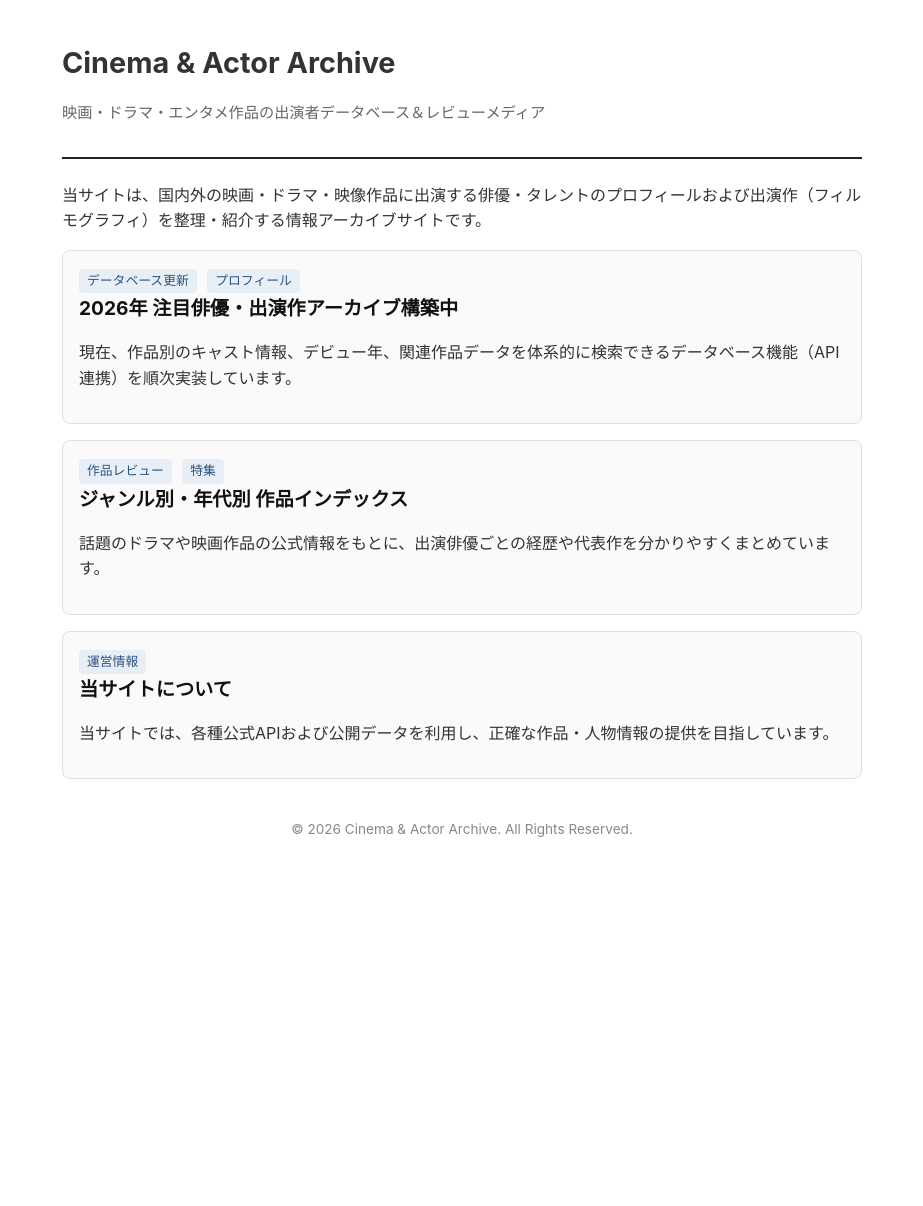
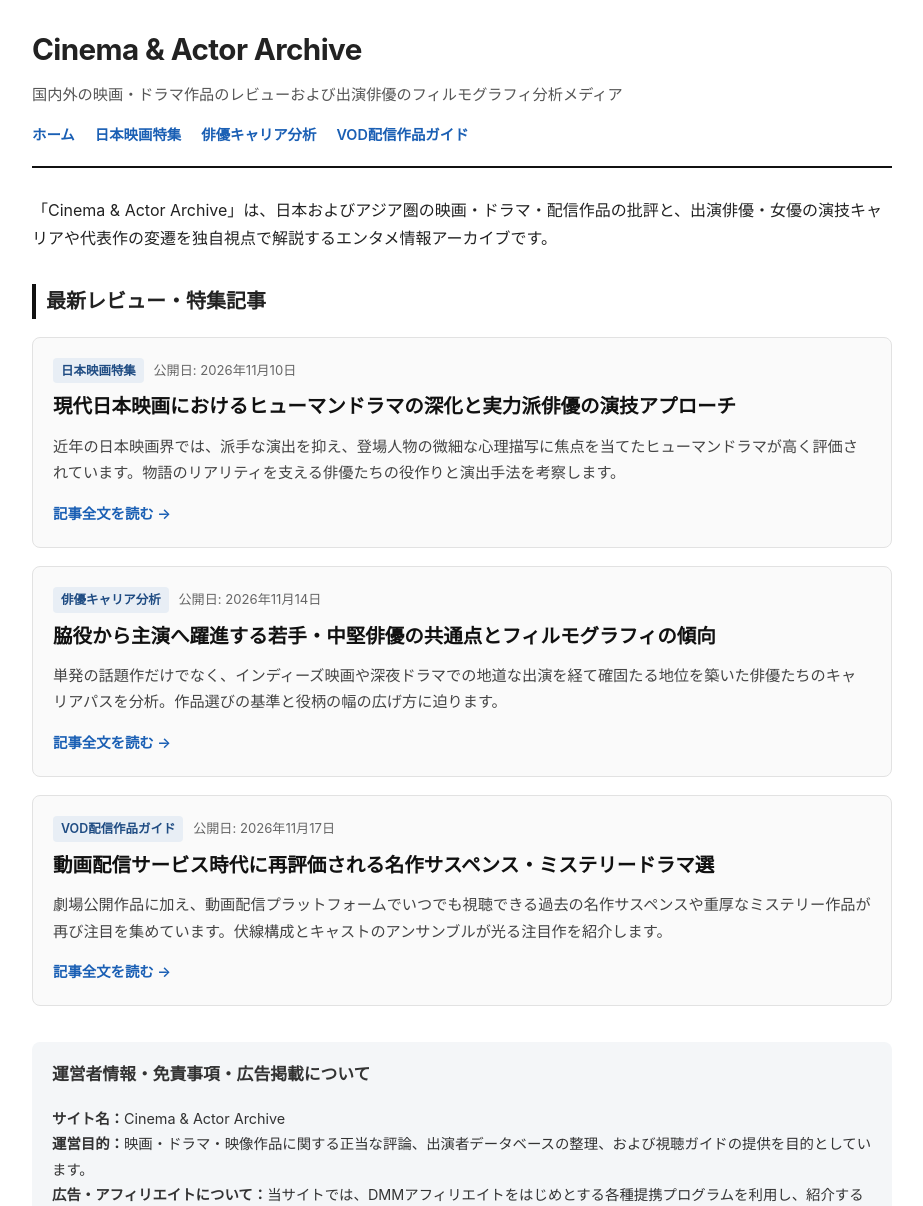
Before and after one commit to daviskim1982/daviskim, a plain HTML site: page index.html in a window 1280 px wide. Shown: the top 1206 px of the page, without its empty margins (178-1101 px from the left). Before the commit the page ends 881 px from the top, so only its background shows below. Drawn offline with Linux system fonts and the light colour scheme.

Commit message:
Revise index.html for improved layout and content
Updated the title and subtitle for better clarity. Modified styles for improved layout and readability. Added navigation links and enhanced content descriptions.

```diff
--- a/index.html
+++ b/index.html
@@ -3,44 +3,74 @@
 <head>
   <meta charset="UTF-8">
   <meta name="viewport" content="width=device-width, initial-scale=1.0">
-  <title>Cinema & Actor Database Archive</title>
+  <title>Cinema & Actor Archive | 映画・ドラマ作品と出演俳優のデータベース＆レビュー</title>
   <style>
-    body { font-family: -apple-system, BlinkMacSystemFont, "Segoe UI", Roboto, sans-serif; max-width: 800px; margin: 40px auto; padding: 0 20px; line-height: 1.6; color: #333; }
-    header { border-bottom: 2px solid #222; padding-bottom: 16px; margin-bottom: 24px; }
-    h1 { margin: 0; font-size: 1.8rem; }
-    .subtitle { color: #666; font-size: 0.95rem; }
-    .card { border: 1px solid #e0e0e0; border-radius: 8px; padding: 16px; margin-bottom: 16px; background: #fafafa; }
-    .card h2 { margin-top: 0; font-size: 1.2rem; color: #111; }
-    .tag { display: inline-block; background: #e8eef5; color: #2b547e; padding: 2px 8px; border-radius: 4px; font-size: 0.8rem; margin-right: 6px; }
-    footer { margin-top: 40px; font-size: 0.85rem; color: #888; text-align: center; }
+    body { font-family: -apple-system, BlinkMacSystemFont, "Hiragino Sans", "Yu Gothic", sans-serif; max-width: 860px; margin: 0 auto; padding: 24px 20px; line-height: 1.75; color: #222; background: #fff; }
+    header { border-bottom: 2px solid #111; padding-bottom: 18px; margin-bottom: 28px; }
+    header h1 { margin: 0 0 6px 0; font-size: 1.85rem; letter-spacing: -0.02em; }
+    .subtitle { color: #555; font-size: 0.95rem; margin: 0; }
+    nav { margin-top: 14px; font-size: 0.9rem; }
+    nav a { color: #1a5fb4; text-decoration: none; margin-right: 16px; font-weight: 600; }
+    nav a:hover { text-decoration: underline; }
+    .section-title { font-size: 1.25rem; border-left: 4px solid #111; padding-left: 10px; margin: 32px 0 18px 0; }
+    .article-card { border: 1px solid #e2e2e2; border-radius: 8px; padding: 20px; margin-bottom: 18px; background: #fafafa; transition: border-color 0.2s; }
+    .article-card:hover { border-color: #999; }
+    .meta { font-size: 0.82rem; color: #666; margin-bottom: 6px; }
+    .tag { display: inline-block; background: #e8eef5; color: #1e4b82; padding: 2px 8px; border-radius: 4px; font-size: 0.78rem; font-weight: 600; margin-right: 6px; }
+    .article-card h2 { margin: 6px 0 10px 0; font-size: 1.22rem; }
+    .article-card h2 a { color: #111; text-decoration: none; }
+    .article-card h2 a:hover { color: #1a5fb4; text-decoration: underline; }
+    .excerpt { color: #444; font-size: 0.95rem; margin: 0 0 12px 0; }
+    .read-more { font-size: 0.9rem; color: #1a5fb4; font-weight: 600; text-decoration: none; }
+    .info-box { background: #f4f6f8; border-radius: 8px; padding: 18px 20px; margin-top: 36px; font-size: 0.9rem; color: #333; }
+    .info-box h3 { margin-top: 0; font-size: 1.05rem; }
+    footer { margin-top: 44px; padding-top: 18px; border-top: 1px solid #e0e0e0; font-size: 0.82rem; color: #777; text-align: center; }
   </style>
 </head>
 <body>
   <header>
     <h1>Cinema & Actor Archive</h1>
-    <p class="subtitle">映画・ドラマ・エンタメ作品の出演者データベース＆レビューメディア</p>
+    <p class="subtitle">国内外の映画・ドラマ作品のレビューおよび出演俳優のフィルモグラフィ分析メディア</p>
+    <nav>
+      <a href="index.html">ホーム</a>
+      <a href="post1.html">日本映画特集</a>
+      <a href="post2.html">俳優キャリア分析</a>
+      <a href="post3.html">VOD配信作品ガイド</a>
+    </nav>
   </header>
 
   <main>
-    <p>当サイトは、国内外の映画・ドラマ・映像作品に出演する俳優・タレントのプロフィールおよび出演作（フィルモグラフィ）を整理・紹介する情報アーカイブサイトです。</p>
+    <p>「Cinema & Actor Archive」は、日本およびアジア圏の映画・ドラマ・配信作品の批評と、出演俳優・女優の演技キャリアや代表作の変遷を独自視点で解説するエンタメ情報アーカイブです。</p>
 
-    <div class="card">
-      <span class="tag">データベース更新</span> <span class="tag">プロフィール</span>
-      <h2>2026年 注目俳優・出演作アーカイブ構築中</h2>
-      <p>現在、作品別のキャスト情報、デビュー年、関連作品データを体系的に検索できるデータベース機能（API連携）を順次実装しています。</p>
-    </div>
+    <h2 class="section-title">最新レビュー・特集記事</h2>
 
-    <div class="card">
-      <span class="tag">作品レビュー</span> <span class="tag">特集</span>
-      <h2>ジャンル別・年代別 作品インデックス</h2>
-      <p>話題のドラマや映画作品の公式情報をもとに、出演俳優ごとの経歴や代表作を分かりやすくまとめています。</p>
-    </div>
+    <article class="article-card">
+      <div class="meta"><span class="tag">日本映画特集</span> 公開日: 2026年11月10日</div>
+      <h2><a href="post1.html">現代日本映画におけるヒューマンドラマの深化と実力派俳優の演技アプローチ</a></h2>
+      <p class="excerpt">近年の日本映画界では、派手な演出を抑え、登場人物の微細な心理描写に焦点を当てたヒューマンドラマが高く評価されています。物語のリアリティを支える俳優たちの役作りと演出手法を考察します。</p>
+      <a href="post1.html" class="read-more">記事全文を読む →</a>
+    </article>
 
-    <div class="card">
-      <span class="tag">運営情報</span>
-      <h2>当サイトについて</h2>
-      <p>当サイトでは、各種公式APIおよび公開データを利用し、正確な作品・人物情報の提供を目指しています。</p>
-    </div>
+    <article class="article-card">
+      <div class="meta"><span class="tag">俳優キャリア分析</span> 公開日: 2026年11月14日</div>
+      <h2><a href="post2.html">脇役から主演へ躍進する若手・中堅俳優の共通点とフィルモグラフィの傾向</a></h2>
+      <p class="excerpt">単発の話題作だけでなく、インディーズ映画や深夜ドラマでの地道な出演を経て確固たる地位を築いた俳優たちのキャリアパスを分析。作品選びの基準と役柄の幅の広げ方に迫ります。</p>
+      <a href="post2.html" class="read-more">記事全文を読む →</a>
+    </article>
+
+    <article class="article-card">
+      <div class="meta"><span class="tag">VOD配信作品ガイド</span> 公開日: 2026年11月17日</div>
+      <h2><a href="post3.html">動画配信サービス時代に再評価される名作サスペンス・ミステリードラマ選</a></h2>
+      <p class="excerpt">劇場公開作品に加え、動画配信プラットフォームでいつでも視聴できる過去の名作サスペンスや重厚なミステリー作品が再び注目を集めています。伏線構成とキャストのアンサンブルが光る注目作を紹介します。</p>
+      <a href="post3.html" class="read-more">記事全文を読む →</a>
+    </article>
+
+    <section class="info-box">
+      <h3>運営者情報・免責事項・広告掲載について</h3>
+      <p><strong>サイト名：</strong>Cinema & Actor Archive<br>
+      <strong>運営目的：</strong>映画・ドラマ・映像作品に関する正当な評論、出演者データベースの整理、および視聴ガイドの提供を目的としています。<br>
+      <strong>広告・アフィリエイトについて：</strong>当サイトでは、DMMアフィリエイトをはじめとする各種提携プログラムを利用し、紹介する映像作品や関連書籍等の公式配信・販売ページへのリンクを掲載する場合があります。著作権や肖像権の侵害を目的とした画像・動画の無断転載は一切行っておりません。</p>
+    </section>
   </main>
 
   <footer>
```
